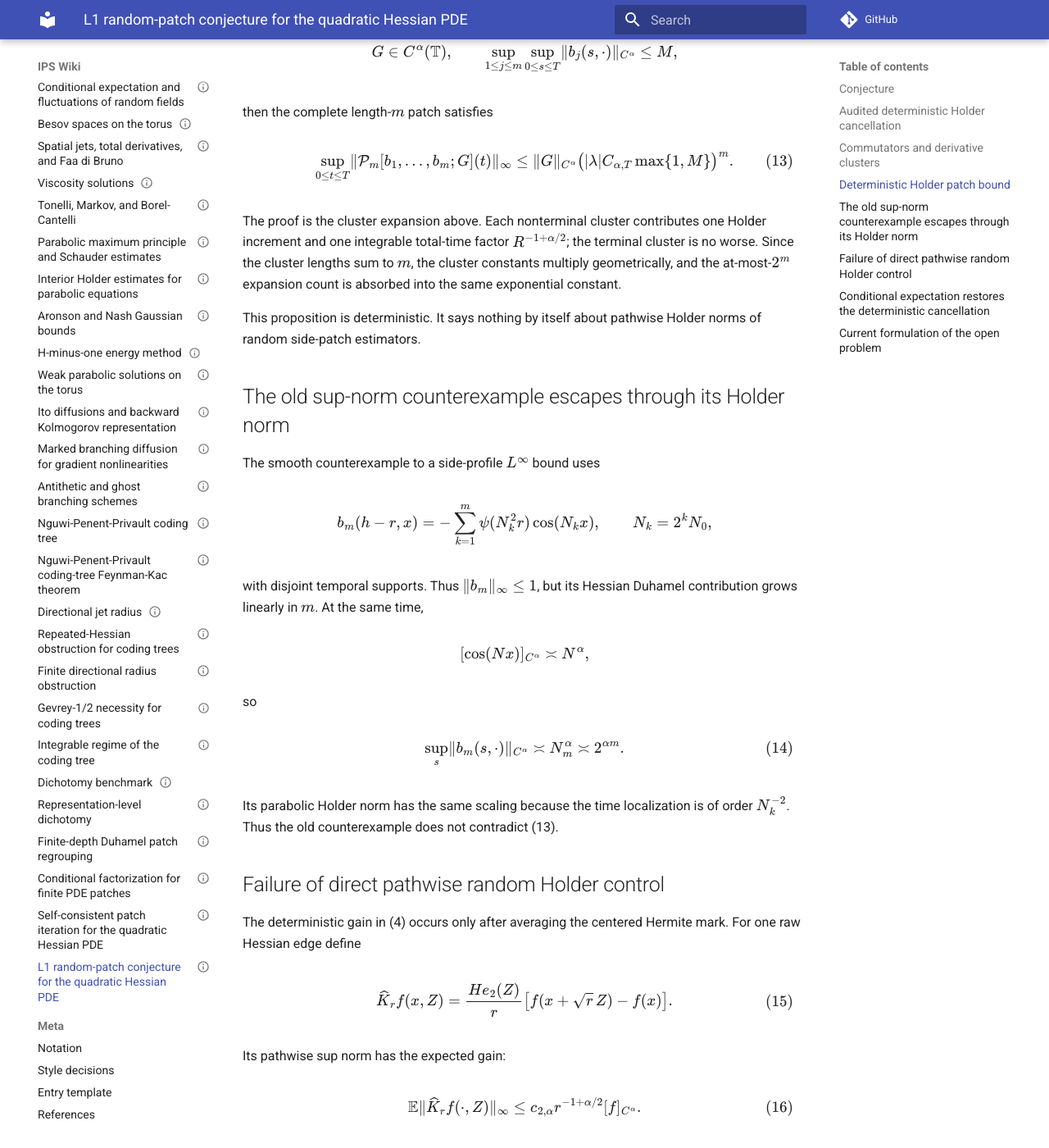
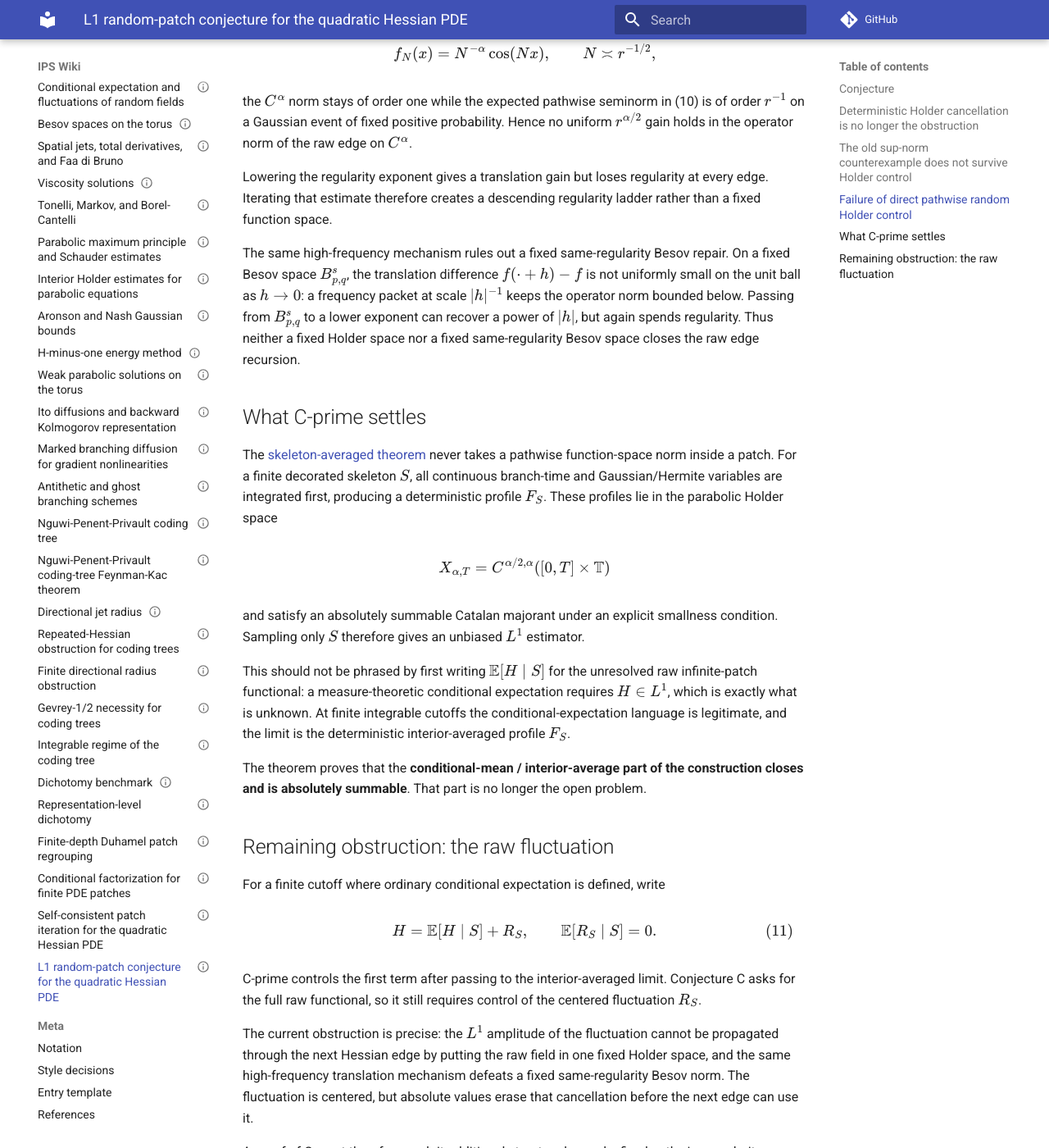
Before and after one commit to maciejgluchowski86-beep/ips-wiki, an MkDocs documentation site: the page built from docs/entries/l1-random-patch-conjecture-for-quadratic-hessian-pde.md, in a window 1280 px wide and 1400 px high, scrolled down 3740 px. Shown: the whole window at 82% size. Built offline with MkDocs 1.6.1 and Material for MkDocs 9.7.7, drawn with Linux system fonts in a browser that asks for light colours; comment, search, counter and statistics services are not loaded; some of the changed text lies outside the part shown.

Commit message:
Update random-patch conjecture after skeleton-averaged theorem

```diff
--- a/docs/entries/l1-random-patch-conjecture-for-quadratic-hessian-pde.md
+++ b/docs/entries/l1-random-patch-conjecture-for-quadratic-hessian-pde.md
@@ -13,11 +13,13 @@ tags:
 
 # L1 random-patch conjecture for the quadratic Hessian PDE
 
-The [finite-depth patch regrouping](finite-depth-duhamel-patch-regrouping.md) is an exact signed identity, and the [deterministic self-consistent patch iteration](self-consistent-patch-iteration-for-quadratic-hessian-pde.md) converges in a small uniformly parabolic regime. It remains open whether these facts can be combined into a full infinite-depth patch-first importance sampler whose random functional is absolutely integrable. The conjecture below is deliberately separate from the two proved statements.
+The quadratic Hessian route now has three proved layers below the full random-patch problem. Finite Duhamel trees regroup exactly into patches; the deterministic semi-implicit iteration converges in a small uniformly parabolic regime; and, under an explicit Catalan smallness condition, the new [skeleton-averaged representation](skeleton-averaged-l1-representation-for-quadratic-hessian-pde.md) gives an unbiased \(L^1\) estimator after **all continuous randomness inside each decorated skeleton has been averaged out**.
 
-Two earlier obstructions have now been resolved or narrowed. Sup norms of spatially varying side profiles are insufficient, but deterministic patches with uniformly bounded spatial \(C^\alpha\) side profiles have only geometric growth in their length. On the other hand, the raw random Hessian edge does **not** inherit the same pathwise \(C^\alpha\) gain. The current open problem is therefore formulated at the level of conditional means given the patch skeleton, with the centered fluctuation field separated as the likely next obstruction.
+The conjecture on this page is stronger. It asks whether one can retain the genuinely random Gaussian/Hermite and descendant marks inside the patches and still obtain an \(L^1\) unbiased estimator. That remains open.
 
-**References.** The deterministic cancellation estimates are in [Holder cancellation for heat-semigroup derivatives](holder-cancellation-for-heat-semigroup-derivatives.md). Spatial and parabolic Holder norms are defined in [Parabolic Holder spaces](parabolic-holder-spaces.md). Random function-space moments are defined in [Random fields in function spaces](random-fields-in-function-spaces.md), and conditional means and fluctuation fields are defined in [Conditional expectation and fluctuations of random fields](conditional-expectation-and-fluctuations-of-random-fields.md). A possible frequency-localized alternative for fluctuations is described in [Besov spaces on the torus](besov-spaces-on-the-torus.md).
+The analytic obstruction has therefore narrowed again. Deterministic Holder cancellation is sufficient after interior averaging, but direct pathwise Holder control of a raw centered Hessian edge fails. The skeleton-averaged theorem shows that the conditional-mean part can be summed absolutely. The remaining obstruction is the raw fluctuation around that interior average.
+
+**References.** Deterministic cancellation is developed in [Holder cancellation for heat-semigroup derivatives](holder-cancellation-for-heat-semigroup-derivatives.md) and [Parabolic Holder bound for the Hessian Duhamel operator](parabolic-holder-bound-for-hessian-duhamel-operator.md). Conditional means and fluctuations are defined in [Conditional expectation and fluctuations of random fields](conditional-expectation-and-fluctuations-of-random-fields.md). Fixed Holder and Besov norms are reviewed in [Parabolic Holder spaces](parabolic-holder-spaces.md) and [Besov spaces on the torus](besov-spaces-on-the-torus.md).
 
 ## Conjecture
 
@@ -32,18 +34,18 @@ $$
 v(0)=\phi
 $$
 
-on \(\mathbb T=\mathbb R/(2\pi\mathbb Z)\), under the Schauder smallness hypothesis of the [self-consistent iteration theorem](self-consistent-patch-iteration-for-quadratic-hessian-pde.md).
+on \(\mathbb T=\mathbb R/(2\pi\mathbb Z)\), in a sufficiently small smooth-data regime.
 
 There exists a patch-first randomization of the full Duhamel expansion with the following properties:
 
 1. maximal consecutive left-spine Hessian events are sampled and evaluated as complete multi-event patches;
-2. conditional on the patch skeleton, distinct side patches use independent auxiliary randomness, with the usual [importance-sampling compensators](importance-sampling-compensators.md);
-3. the resulting infinite-depth random functional \(H_{\mathrm{patch}}(t,x)\) belongs to \(L^1\) for every \(0\leq t\leq T\); and
-4. its expectation equals the deterministic solution produced by the self-consistent iteration.
+2. conditional on the exposed patch skeleton, distinct side patches use independent auxiliary randomness, with the usual [importance-sampling compensators](importance-sampling-compensators.md);
+3. the resulting infinite-depth random functional \(H_{\mathrm{patch}}(t,x)\) belongs to \(L^1\) for every finite horizon; and
+4. its expectation equals the deterministic solution.
 
-The sampling law is part of the conjecture: it may be chosen to exploit the multi-event structure and need not be the edge-by-edge lifetime law used in standard derivative-weight branching.
+Unlike the skeleton-averaged theorem, the conjectural estimator retains random continuous marks inside the patches.
 
-## Audited deterministic Holder cancellation
+## Deterministic Holder cancellation is no longer the obstruction
 
 Let
 
@@ -51,13 +53,7 @@ $$
 K_r^{(k)}=\partial_x^{2k}P_r.
 $$
 
-Since every positive-order Hermite polynomial has Gaussian mean zero,
-
-$$
-\mathbb E[He_{2k}(Z)]=0,
-$$
-
-and therefore
+Hermite centering gives
 
 $$
 K_r^{(k)}f(x)
@@ -70,13 +66,13 @@ He_{2k}(Z)
 \tag{1}
 $$
 
-If \(f\in C^\alpha\), \(0<\alpha<1\), then
+Hence, for \(0<\alpha<1\),
 
 $$
 \lVert K_r^{(k)}f\rVert_\infty
 \leq
 c_{2k,\alpha}
- r^{-k+\alpha/2}[f]_{C^\alpha},
+r^{-k+\alpha/2}[f]_{C^\alpha},
 \tag{2}
 $$
 
@@ -85,62 +81,28 @@ where
 $$
 c_{2k,\alpha}
 =
-\mathbb E\left[
-|He_{2k}(Z)|\,|Z|^\alpha
-\right]
+\mathbb E\left[|He_{2k}(Z)|\,|Z|^\alpha\right]
 \leq
 \sqrt{(2k)!}
 \left(\mathbb E|Z|^{2\alpha}\right)^{1/2}.
 \tag{3}
 $$
 
-For \(k=1\), this gives
+For multiplication by a spatial profile \(B\),
 
 $$
-\lVert\partial_x^2P_rf\rVert_\infty
-\leq
-c_{2,\alpha}
- r^{-1+\alpha/2}[f]_{C^\alpha}.
+[K_R^{(k)},M_B]g(x)
+=
+R^{-k}
+\mathbb E\Bigl[
+He_{2k}(Z)
+\bigl(B(x+\sqrt RZ)-B(x)\bigr)
+ g(x+\sqrt RZ)
+\Bigr],
 \tag{4}
 $$
 
-The heat semigroup also contracts spatial Holder norms:
-
-$$
-\lVert P_rf\rVert_{C^\alpha}
-\leq
-\lVert f\rVert_{C^\alpha}.
-\tag{5}
-$$
-
-## Commutators and derivative clusters
-
-Let \(M_Bg=Bg\). For every \(k\geq1\),
-
-$$
-K_R^{(k)}M_B
-=
-M_BK_R^{(k)}
-+[K_R^{(k)},M_B],
-\tag{6}
-$$
-
-and
-
-$$
-\begin{aligned}
-[K_R^{(k)},M_B]g(x)
-={}&R^{-k}
-\mathbb E\Bigl[
-He_{2k}(Z)
-\bigl(B(x+\sqrt R\,Z)-B(x)\bigr)\\
-&\hspace{38mm}\times g(x+\sqrt R\,Z)
-\Bigr].
-\end{aligned}
-\tag{7}
-$$
-
-Hence
+so
 
 $$
 \lVert[K_R^{(k)},M_B]g\rVert_\infty
@@ -148,81 +110,30 @@ $$
 c_{2k,\alpha}
 R^{-k+\alpha/2}
 [B]_{C^\alpha}\lVert g\rVert_\infty.
-\tag{8}
+\tag{5}
 $$
 
-Repeatedly applying (6) to a length-\(m\) patch groups consecutive derivative edges into clusters whose lengths form an ordered composition
+Commuting derivative blocks through a length-\(m\) patch groups the edges into consecutive clusters. A cluster of length \(\ell\) has internal time-simplex factor
 
 $$
-m=\ell_1+\cdots+\ell_q.
-\tag{9}
+\frac{R^{\ell-1}}{(\ell-1)!},
 $$
 
-There is one additional terminal choice: the innermost cluster either stops at the last side multiplier or commutes through it and reaches the terminal profile. Thus the \(2^{m-1}\) ordered compositions do not by themselves index every term. The full commutator expansion contains at most
-
-$$
-2^m
-\tag{10}
-$$
-
-terms. This correction is only an extra factor of two at the combinatorial level and does not alter the geometric-growth conclusion.
-
-A cluster of \(\ell\) consecutive Hessian edges has total heat time \(R\) and derivative operator \(K_R^{(\ell)}\). For fixed \(R\), the internal simplex of its \(\ell\) positive edge lengths has volume
-
-$$
-\frac{R^{\ell-1}}{(\ell-1)!}.
-$$
-
-Combining this factor with (8) leaves
+which leaves
 
 $$
 \frac{c_{2\ell,\alpha}}{(\ell-1)!}
 R^{-1+\alpha/2}.
-\tag{11}
+\tag{6}
 $$
 
-The singularity in (11) is integrable at zero, and
+The singularity in (6) is integrable and the coefficient is exponentially bounded in \(\ell\). The full commutator expansion contains at most \(2^m\) terms: \(2^{m-1}\) ordered compositions of the cluster lengths, together with one additional terminal choice for the innermost cluster. This is still geometric, not factorial.
 
-$$
-\frac{c_{2\ell,\alpha}}{(\ell-1)!}
-\leq
-C_\alpha4^\ell.
-\tag{12}
-$$
+Thus deterministic patches with uniformly controlled spatial \(C^\alpha\) side profiles have geometric-in-length bounds. The skeleton-averaged theorem packages the same principle more efficiently through the bounded parabolic Hessian Duhamel operator and a Catalan tree majorant.
 
-Therefore neither the Hermite constants nor the corrected cluster combinatorics reintroduce factorial growth.
+## The old sup-norm counterexample does not survive Holder control
 
-## Deterministic Holder patch bound
-
-Fix \(0<\alpha<1\) and \(T>0\). There is a constant \(C_{\alpha,T}<\infty\) such that, if
-
-$$
-G\in C^\alpha(\mathbb T),
-\qquad
-\sup_{1\leq j\leq m}
-\sup_{0\leq s\leq T}
-\lVert b_j(s,\cdot)\rVert_{C^\alpha}
-\leq M,
-$$
-
-then the complete length-\(m\) patch satisfies
-
-$$
-\sup_{0\leq t\leq T}
-\lVert\mathcal P_m[b_1,\ldots,b_m;G](t)\rVert_\infty
-\leq
-\lVert G\rVert_{C^\alpha}
-\bigl(|\lambda|C_{\alpha,T}\max\{1,M\}\bigr)^m.
-\tag{13}
-$$
-
-The proof is the cluster expansion above. Each nonterminal cluster contributes one Holder increment and one integrable total-time factor \(R^{-1+\alpha/2}\); the terminal cluster is no worse. Since the cluster lengths sum to \(m\), the cluster constants multiply geometrically, and the at-most-\(2^m\) expansion count is absorbed into the same exponential constant.
-
-This proposition is deterministic. It says nothing by itself about pathwise Holder norms of random side-patch estimators.
-
-## The old sup-norm counterexample escapes through its Holder norm
-
-The smooth counterexample to a side-profile \(L^\infty\) bound uses
+The smooth counterexample to an \(L^\infty\)-only side-profile estimate uses packets
 
 $$
 b_m(h-r,x)
@@ -234,7 +145,7 @@ b_m(h-r,x)
 N_k=2^kN_0,
 $$
 
-with disjoint temporal supports. Thus \(\lVert b_m\rVert_\infty\leq1\), but its Hessian Duhamel contribution grows linearly in \(m\). At the same time,
+with disjoint time supports. Their sup norms remain bounded while the Hessian Duhamel contribution grows with \(m\). But
 
 $$
 [\cos(Nx)]_{C^\alpha}
@@ -246,134 +157,94 @@ so
 $$
 \sup_s\lVert b_m(s,\cdot)\rVert_{C^\alpha}
 \asymp
-N_m^\alpha
-\asymp
 2^{\alpha m}.
-\tag{14}
+\tag{7}
 $$
 
-Its parabolic Holder norm has the same scaling because the time localization is of order \(N_k^{-2}\). Thus the old counterexample does not contradict (13).
+The counterexample therefore escapes through its regularity norm and does not contradict deterministic Holder closure.
 
 ## Failure of direct pathwise random Holder control
 
-The deterministic gain in (4) occurs only after averaging the centered Hermite mark. For one raw Hessian edge define
+For one raw centered Hessian edge define
 
 $$
 \widehat K_r f(x,Z)
 =
-\frac{He_2(Z)}{r}
+\frac{He_2(Z)}r
 \left[
- f(x+\sqrt r\,Z)-f(x)
+f(x+\sqrt rZ)-f(x)
 \right].
-\tag{15}
+\tag{8}
 $$
 
-Its pathwise sup norm has the expected gain:
+Its expected sup norm has the deterministic gain:
 
 $$
 \mathbb E
 \lVert\widehat K_r f(\cdot,Z)\rVert_\infty
 \leq
-c_{2,\alpha}
- r^{-1+\alpha/2}[f]_{C^\alpha}.
-\tag{16}
+c_{2,\alpha}r^{-1+\alpha/2}[f]_{C^\alpha}.
+\tag{9}
 $$
 
-However, for the pathwise Holder seminorm one only gets
+The pathwise Holder seminorm does not. One only has
 
 $$
 [\widehat K_r f(\cdot,Z)]_{C^\alpha}
 \leq
-\frac{2|He_2(Z)|}{r}
-[f]_{C^\alpha}.
-\tag{17}
+\frac{2|He_2(Z)|}{r}[f]_{C^\alpha}.
+\tag{10}
 $$
 
-There is no uniform factor \(r^{\alpha/2}\) missing from (17). Indeed, translation is not small in operator norm on the \(C^\alpha\) unit ball. For
+This loss is genuine. For
 
 $$
 f_N(x)=N^{-\alpha}\cos(Nx),
+\qquad
+N\asymp r^{-1/2},
 $$
 
-one has \(\lVert f_N\rVert_{C^\alpha}\asymp1\). Choosing \(N\asymp r^{-1/2}\) and restricting \(Z\) to a fixed interval on which both \(|He_2(Z)|\) and \(|\sin(N\sqrt r Z/2)|\) are bounded below gives
+the \(C^\alpha\) norm stays of order one while the expected pathwise seminorm in (10) is of order \(r^{-1}\) on a Gaussian event of fixed positive probability. Hence no uniform \(r^{\alpha/2}\) gain holds in the operator norm of the raw edge on \(C^\alpha\).
+
+Lowering the regularity exponent gives a translation gain but loses regularity at every edge. Iterating that estimate therefore creates a descending regularity ladder rather than a fixed function space.
+
+The same high-frequency mechanism rules out a fixed same-regularity Besov repair. On a fixed Besov space \(B^s_{p,q}\), the translation difference \(f(\cdot+h)-f\) is not uniformly small on the unit ball as \(h\to0\): a frequency packet at scale \(|h|^{-1}\) keeps the operator norm bounded below. Passing from \(B^s_{p,q}\) to a lower exponent can recover a power of \(|h|\), but again spends regularity. Thus neither a fixed Holder space nor a fixed same-regularity Besov space closes the raw edge recursion.
+
+## What C-prime settles
+
+The [skeleton-averaged theorem](skeleton-averaged-l1-representation-for-quadratic-hessian-pde.md) never takes a pathwise function-space norm inside a patch. For a finite decorated skeleton \(S\), all continuous branch-time and Gaussian/Hermite variables are integrated first, producing a deterministic profile \(F_S\). These profiles lie in the parabolic Holder space
 
 $$
-\mathbb E
-[\widehat K_r f_N(\cdot,Z)]_{C^\alpha}
-\geq
-c_\alpha r^{-1}.
-\tag{18}
+X_{\alpha,T}
+=
+C^{\alpha/2,\alpha}([0,T]\times\mathbb T)
 $$
 
-Thus a direct recursive estimate in
+and satisfy an absolutely summable Catalan majorant under an explicit smallness condition. Sampling only \(S\) therefore gives an unbiased \(L^1\) estimator.
+
+This should not be phrased by first writing \(\mathbb E[H\mid S]\) for the unresolved raw infinite-patch functional: a measure-theoretic conditional expectation requires \(H\in L^1\), which is exactly what is unknown. At finite integrable cutoffs the conditional-expectation language is legitimate, and the limit is the deterministic interior-averaged profile \(F_S\).
+
+The theorem proves that the **conditional-mean / interior-average part of the construction closes and is absolutely summable**. That part is no longer the open problem.
+
+## Remaining obstruction: the raw fluctuation
+
+For a finite cutoff where ordinary conditional expectation is defined, write
 
 $$
-L^p(\Omega;C^\alpha)
+H
+=
+\mathbb E[H\mid S]
++
+R_S,
+\qquad
+\mathbb E[R_S\mid S]=0.
+\tag{11}
 $$
 
-for the raw edge fields cannot reproduce the deterministic Holder gain. The naive pathwise random-Holder route is ruled out.
+C-prime controls the first term after passing to the interior-averaged limit. Conjecture C asks for the full raw functional, so it still requires control of the centered fluctuation \(R_S\).
 
-## Conditional expectation restores the deterministic cancellation
+The current obstruction is precise: the \(L^1\) amplitude of the fluctuation cannot be propagated through the next Hessian edge by putting the raw field in one fixed Holder space, and the same high-frequency translation mechanism defeats a fixed same-regularity Besov norm. The fluctuation is centered, but absolute values erase that cancellation before the next edge can use it.
 
-Let \(\mathcal G\) contain the exposed patch skeleton, the edge length \(r\), and the input field \(f\), but not the centered Gaussian mark \(Z\). Then
+A proof of C must therefore exploit additional structure beyond a fixed pathwise regularity norm: for example a multiscale conditional cancellation, a martingale or square-function structure, a norm that records both scale and genealogy, or another way of postponing absolute values across several random edges. None of these is currently proved.
 
-$$
-\mathbb E\left[
-\widehat K_r f(\cdot,Z)
-\,\middle|\,
-\mathcal G
-\right]
-=
-K_rf.
-\tag{19}
-$$
-
-More generally, if the input field is itself a descendant random field that is conditionally independent of the fresh Gaussian edge mark given \(\mathcal G\), then linearity and conditional independence replace \(f\) in (19) by its conditional mean.
-
-At finite patch depth, distinct side patches are conditionally independent given the patch skeleton. Consequently, whenever the products are integrable,
-
-$$
-\mathbb E\left[
-\prod_PY_P
-\,\middle|\,
-\mathcal G
-\right]
-=
-\prod_P
-m_P,
-\qquad
-m_P:=\mathbb E[Y_P\mid\mathcal G].
-\tag{20}
-$$
-
-This is exactly the level at which the deterministic Holder cluster estimate can act: the signed Gaussian and descendant randomness are averaged before the function-space norm is applied.
-
-## Current formulation of the open problem
-
-The main regularity object is now the family of conditional mean side fields
-
-$$
-m_P
-=
-\mathbb E[Y_P\mid\mathcal G_P],
-\tag{21}
-$$
-
-where \(\mathcal G_P\) is the appropriate exposed patch-skeleton sigma-field. A route to C would need recursive bounds, uniform in the relevant birth time and position, that keep these conditional means in a spatial Holder or comparable deterministic regularity class so that (13) can be iterated through the genealogy.
-
-This is not enough for \(L^1\) by itself. Write the raw side field as
-
-$$
-Y_P=m_P+R_P,
-\qquad
-R_P:=Y_P-m_P,
-\qquad
-\mathbb E[R_P\mid\mathcal G_P]=0.
-\tag{22}
-$$
-
-The field \(R_P\) is the *conditional fluctuation term*. It is the likely next obstruction: the conditional mean may be regular by cancellation while the raw estimator still has large absolute moments. A proof of C must therefore combine conditional-mean regularity with enough conditional moment or weaker function-space control of the fluctuations to justify the infinite-depth \(L^1\) limit.
-
-A pathwise parabolic Holder norm is not currently the preferred target for \(R_P\): the genealogy may jump with the horizon, and even one fixed-time centered Hessian edge fails to gain in pathwise spatial \(C^\alpha\). Integrated time norms, scale-localized Besov norms, or another cancellation-adapted fluctuation norm remain possible.
-
-The conjecture remains open. Neither the deterministic geometric patch estimate nor the conditional factorization identity proves absolute integrability of the infinite random patch functional.
+The conjecture remains open. C-prime gives an \(L^1\) unbiased estimator only after the interior patch fluctuations have been averaged away.
```
